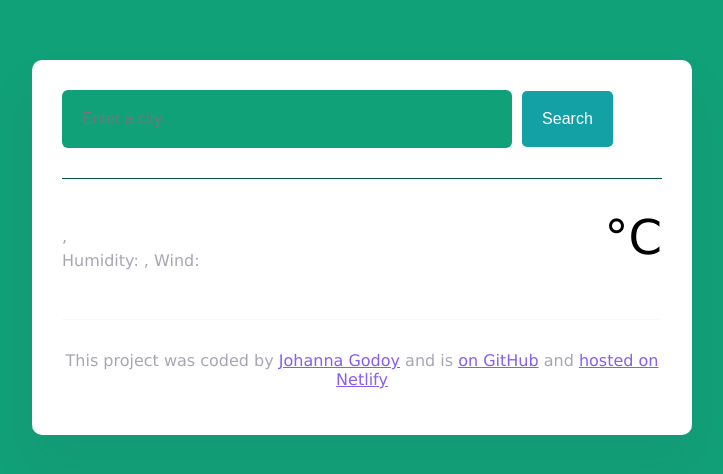
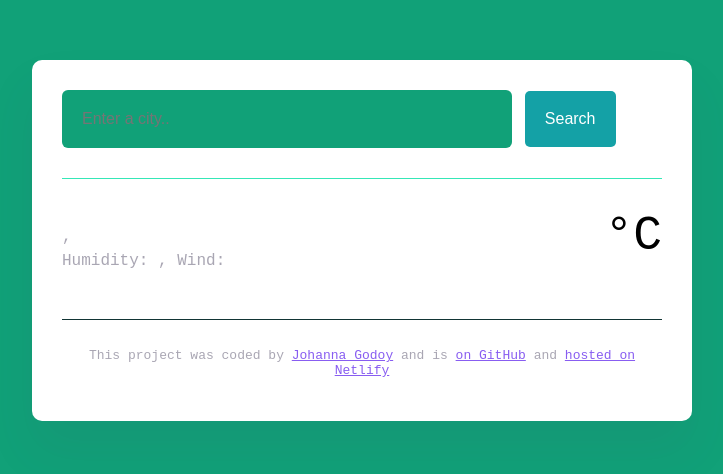
Before and after one commit to JoGoCEb/weather_app_new, a website built with Parcel: page index.html in a window 1280 px wide. Shown: the whole page, without its empty margins (278-1001 px from the left). Built offline with nearby package versions, Linux system fonts and the light colour scheme; no server answers.

Commit message:
Update styles.css

```diff
--- a/src/styles.css
+++ b/src/styles.css
@@ -1,6 +1,6 @@
 body {
   background: #11a178;
-  font-family: Verdana, Geneva, Tahoma, sans-serif;
+  font-family: monospace;
 }
 
 a {
@@ -18,7 +18,7 @@ a {
 }
 
 header {
-  border-bottom: 1px solid #035741;
+  border-bottom: 1px solid #35e7b7;
   padding-bottom: 30px;
 }
 
@@ -91,7 +91,7 @@ main {
 }
 
 footer {
-  border-top: 1px solid #f9f7fe;
+  border-top: 1px solid #123535;
   text-align: center;
   padding-top: 15px;
 
```
